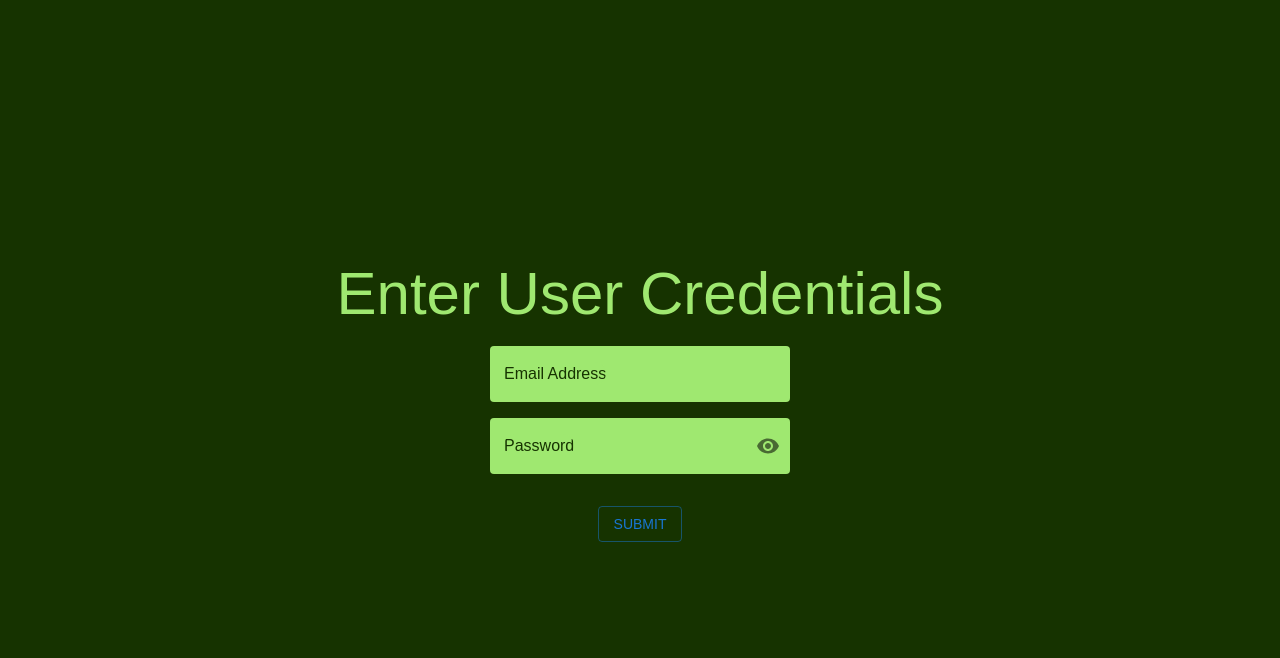
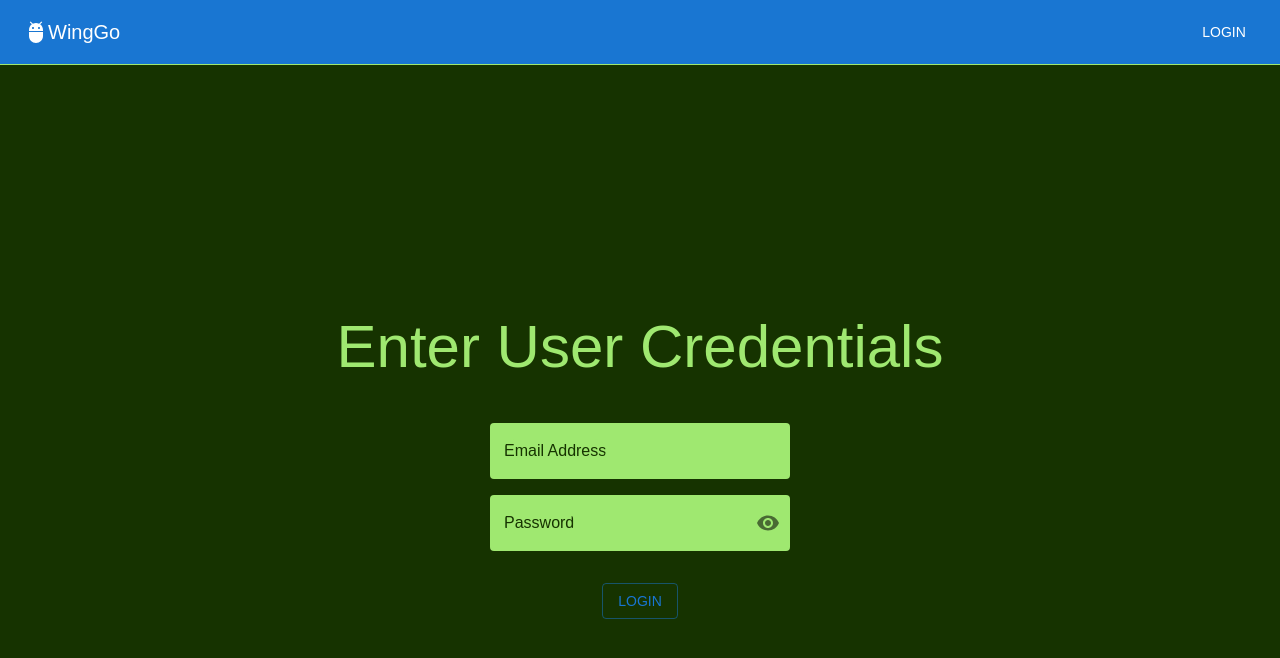
Before and after one commit to asaad2121/Wing-Go-Web, a Next.js app: page /login in a window 1280 px wide. Shown: the top 658 px of the page. Built offline with nearby package versions, Linux system fonts and the light colour scheme; a web font is replaced by a local one.

Commit message:
Navbar, Sass, Form improvements

```diff
--- a/next.config.js
+++ b/next.config.js
@@ -1,8 +1,12 @@
 /** @type {import('next').NextConfig} */
 require('dotenv').config();
 const webpack = require('webpack');
+const path = require('path');
 
 const nextConfig = {
+    sassOptions: {
+        includePaths: [path.join(__dirname, 'styles')],
+    },
     webpack: (config, { isServer, buildId, dev }) => {
         // Fixes npm packages that depend on `fs` module
         if (!isServer) {
--- a/package.json
+++ b/package.json
@@ -19,6 +19,7 @@
         "@reduxjs/toolkit": "^2.0.1",
         "dotenv": "^16.3.1",
         "graphql": "^16.8.1",
+        "mini-css-extract-plugin": "^2.9.1",
         "next": "13.5.4",
         "process": "^0.11.10",
         "react": "^18",
--- a/pages/index.tsx
+++ b/pages/index.tsx
@@ -1,5 +1,5 @@
 import React from 'react';
-import NavBar from '../src/components/NavBar';
+import NavBar from '../src/components/Navbar/NavBar';
 
 const IndexPage: React.FC = () => {
     return (
--- a/src/components/FormFields/FormFields.tsx
+++ b/src/components/FormFields/FormFields.tsx
@@ -44,14 +44,14 @@ const FormFields: React.FC<FormFieldsProps> = ({ formFields, onSubmit, onError,
                                             key={i}
                                             id={field.name}
                                             type={field.type}
-                                            value={value}
+                                            value={value || field.value}
                                             error={Boolean(errors[field?.name])}
                                             className={classes['wg-formFields-inputField']}
                                             fullWidth
                                             required
                                             onChange={(e) => {
+                                                onChange(e.target.value);
                                                 if (trigger) trigger(field.name);
-                                                onChange(e.target.value);
                                             }}
                                             endAdornment={field.endAdornment}
                                             label={field.label}
--- a/src/components/NavBar.tsx
+++ b/src/components/Navbar/NavBar.tsx
@@ -1,29 +1,15 @@
-import React, { useState, ChangeEvent, MouseEvent } from 'react';
+import React, { useState, MouseEvent } from 'react';
 import { Adb as AdbIcon, AccountCircle, Menu as MenuIcon } from '@mui/icons-material';
-import {
-    Button,
-    Menu,
-    MenuItem,
-    Switch,
-    FormGroup,
-    FormControlLabel,
-    IconButton,
-    Typography,
-    Toolbar,
-    Box,
-    AppBar,
-} from '@mui/material';
+import { Button, Menu, MenuItem, IconButton, Typography, Toolbar, Box, AppBar } from '@mui/material';
 import { useRouter } from 'next/router';
+import classes from './NavBar.module.scss';
+import { useStoreSelector } from '@/redux/store';
 
 function NavBar() {
-    const [auth, setAuth] = useState(true);
+    const { isAuthenticated } = useStoreSelector((state) => state.authReducer.value);
     // const isNotMobile = useMediaQuery('(min-width:450px)');
     const [anchorEl, setAnchorEl] = useState<null | HTMLElement>(null);
     const router = useRouter();
-
-    const handleChange = (event: ChangeEvent<HTMLInputElement>) => {
-        setAuth(event.target.checked);
-    };
 
     const handleMenu = (event: MouseEvent<HTMLElement>) => {
         setAnchorEl(event.currentTarget);
@@ -35,21 +21,21 @@ function NavBar() {
 
     return (
         <>
-            <AppBar position="static">
+            <AppBar position="static" className={classes['wg-navbar-root']}>
                 <Toolbar>
-                    {auth && (
+                    {isAuthenticated && (
                         <IconButton size="large" edge="start" color="inherit" aria-label="menu" sx={{ mr: 2 }}>
                             <MenuIcon />
                         </IconButton>
                     )}
-                    <Box flexGrow={1} sx={{ display: 'flex', alignItems: 'center' }}>
+                    <Box flexGrow={1} display={'flex'} alignItems={'center'}>
                         <AdbIcon />
                         <Typography variant="h6" component="div" sx={{ flexGrow: 1 }}>
                             WingGo
                         </Typography>
                     </Box>
                     <Box>
-                        {auth ? (
+                        {isAuthenticated ? (
                             <div>
                                 <IconButton
                                     size="large"
@@ -90,13 +76,6 @@ function NavBar() {
                     </Box>
                 </Toolbar>
             </AppBar>
-            {/* Test Switch */}
-            <FormGroup>
-                <FormControlLabel
-                    control={<Switch checked={auth} onChange={handleChange} aria-label="login switch" />}
-                    label={auth ? 'Logout' : 'Login'}
-                />
-            </FormGroup>
         </>
     );
 }
--- /dev/null
+++ b/src/components/Navbar/Navbar.module.scss
@@ -0,0 +1,7 @@
+.wg-navbar-root {
+    position: fixed;
+    background-color: #163300;
+    color: #9fe870;
+    border-bottom: 1px solid #9fe870;
+    z-index: 1000;
+}
--- a/src/pages/Login/LoginWizard.module.scss
+++ b/src/pages/Login/LoginWizard.module.scss
@@ -3,8 +3,10 @@
     justify-content: center;
     align-items: center;
     flex-direction: column;
-    gap: 16px;
-    min-height: 100vh;
+    gap: 40px;
+    height: 100%;
+    width: 100%;
+    position: fixed;
     background-color: #163300;
 }
 
@@ -17,4 +19,9 @@
 .wg-login-submitForm {
     border: 1px solid #9fe870;
     color: #9fe870;
+    &:hover {
+        background-color: #9fe870;
+        border: 1px solid #163300 !important;
+        color: #163300;
+    }
 }
--- a/src/pages/Login/LoginWizard.tsx
+++ b/src/pages/Login/LoginWizard.tsx
@@ -6,6 +6,7 @@ import { logIn } from '@/redux/features/auth-slice';
 import { useStoreSelector, useAppDispatch } from '@/redux/store';
 import FormFields from '@/components/FormFields/FormFields';
 import classes from './LoginWizard.module.scss';
+import NavBar from '@/components/Navbar/NavBar';
 
 const isProd = process.env.REACT_APP_ENV === 'prod';
 
@@ -31,6 +32,7 @@ const Login: React.FC<LoginProps> = ({ isMobileServer }) => {
             type: isProd ? 'email' : 'text',
             regex: isProd ? `^[a-zA-Z0-9._%+-]+@[a-zA-Z0-9.-]+\.[a-zA-Z]{2,}(\.[a-zA-Z]{2,})?$` : '',
             regex_message: 'Invalid email',
+            value: '',
             endAdornment: null,
         },
         {
@@ -39,6 +41,7 @@ const Login: React.FC<LoginProps> = ({ isMobileServer }) => {
             type: showPassword ? 'text' : 'password',
             regex: isProd ? `^(?=.*[0-9])(?=.*[!@#$%^&*])(?=.*[a-z])(?=.*[A-Z]).{7,}$` : '',
             regex_message: 'Invalid password',
+            value: '',
             endAdornment: (
                 <InputAdornment position="end">
                     <IconButton
@@ -72,7 +75,7 @@ const Login: React.FC<LoginProps> = ({ isMobileServer }) => {
                     className={classes['wg-login-submitForm']}
                     disabled={Boolean(errors?.length)}
                 >
-                    Submit
+                    Login
                 </Button>
             </Box>
         );
@@ -80,6 +83,7 @@ const Login: React.FC<LoginProps> = ({ isMobileServer }) => {
 
     return (
         <>
+            <NavBar />
             <Box className={classes['wg-login-container']}>
                 {/* Showing User State, HIDE LATER */}
                 {!isProd && (
```
Also changed, not shown: 2 other files (tests, documents, lock files or other folders).
